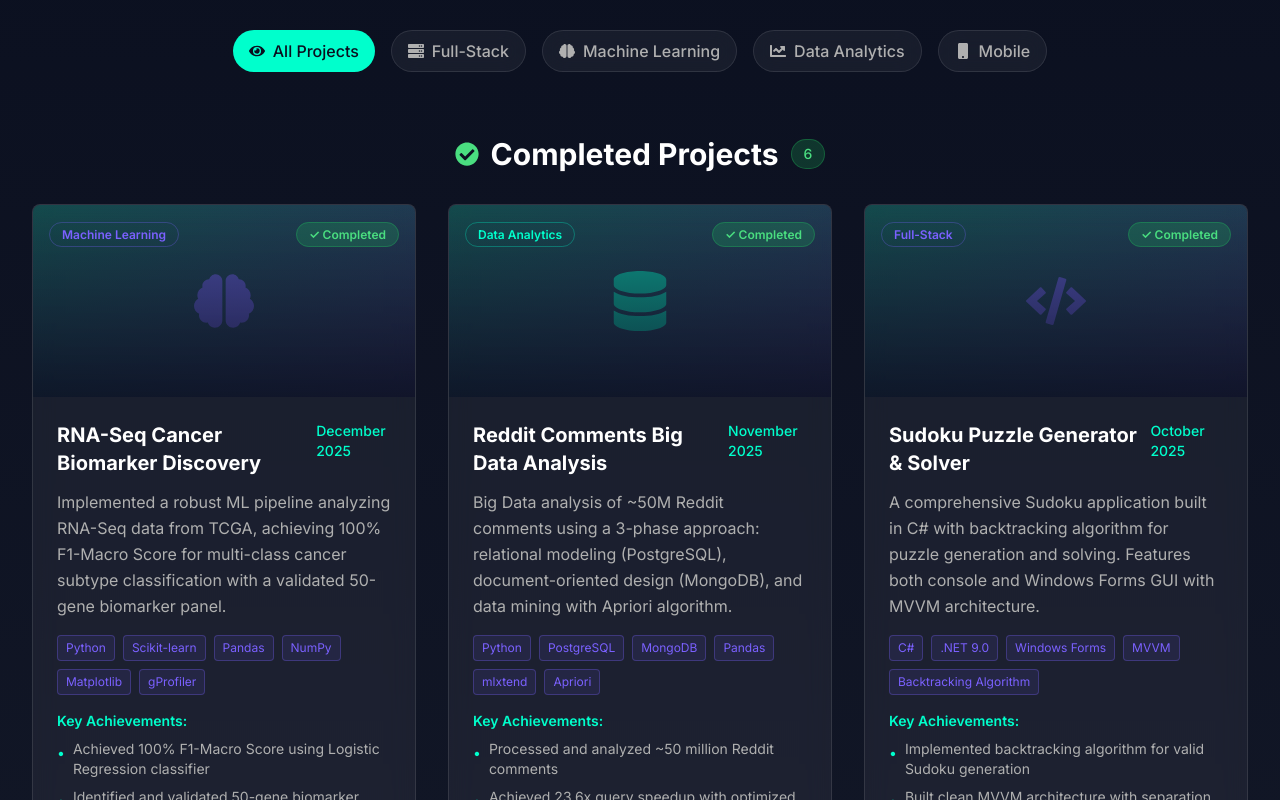
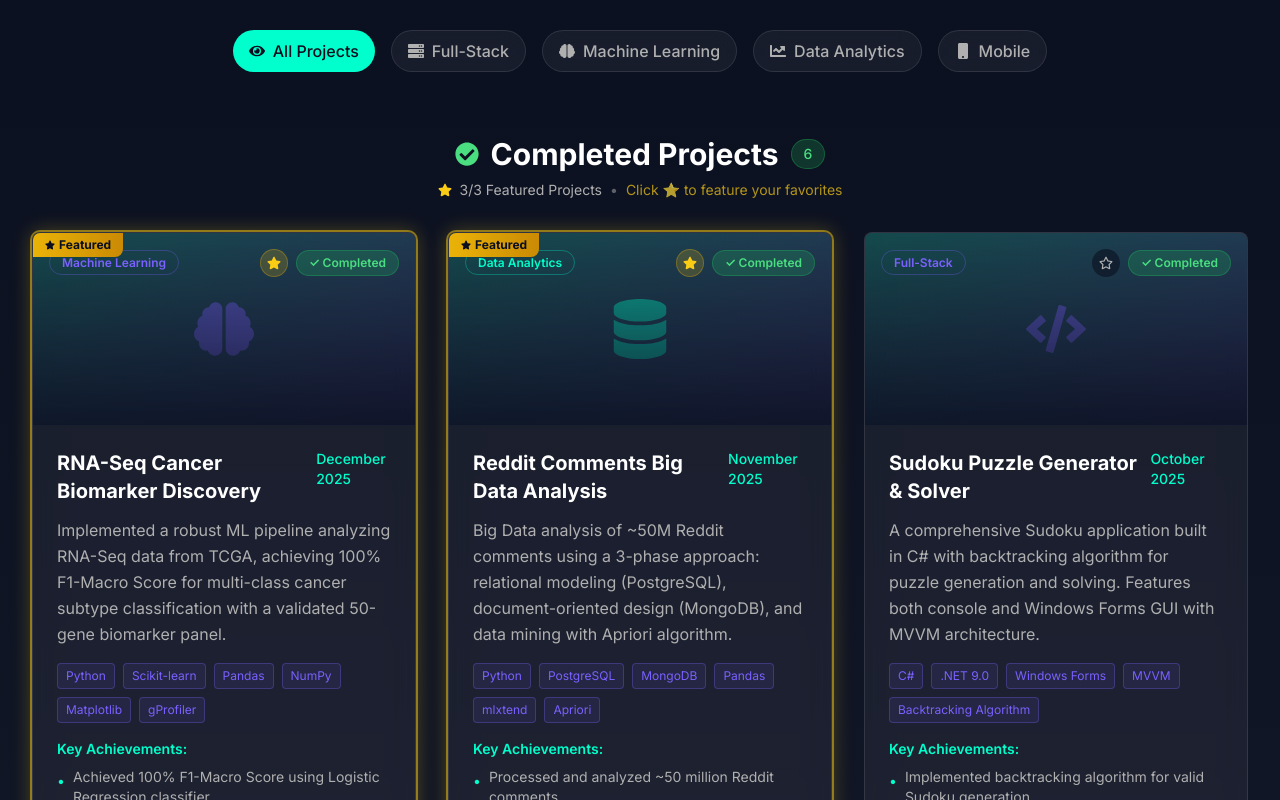
Before and after one commit to SiD-array/portfolio, a React (Vite) app: page / in a window 1280 px wide. Shown: the part 3160-3960 px from the top of the page. Built offline with nearby package versions, Linux system fonts and the light colour scheme.

Commit message:
Add star button to feature top 3 projects with golden glow effect

```diff
--- a/src/components/Projects.jsx
+++ b/src/components/Projects.jsx
@@ -1,14 +1,33 @@
 import React, { useState } from 'react'
 import { motion, AnimatePresence } from 'framer-motion'
-import { FaGithub, FaExternalLinkAlt, FaCode, FaDatabase, FaBrain, FaChartLine, FaMobile, FaServer, FaEye, FaCheckCircle, FaCog, FaChevronDown, FaChevronUp } from 'react-icons/fa'
+import { FaGithub, FaExternalLinkAlt, FaCode, FaDatabase, FaBrain, FaChartLine, FaMobile, FaServer, FaEye, FaCheckCircle, FaCog, FaChevronDown, FaChevronUp, FaStar, FaRegStar } from 'react-icons/fa'
 
 const Projects = () => {
   const [hoveredProject, setHoveredProject] = useState(null)
   const [selectedCategory, setSelectedCategory] = useState('all')
   const [showAllCompleted, setShowAllCompleted] = useState(false)
   const [showAllInProgress, setShowAllInProgress] = useState(false)
+  const [starredProjects, setStarredProjects] = useState([1, 2, 4]) // Default starred project IDs
 
   const PROJECTS_TO_SHOW = 3
+  const MAX_STARRED = 3
+
+  const toggleStar = (projectId) => {
+    setStarredProjects(prev => {
+      if (prev.includes(projectId)) {
+        // Remove star
+        return prev.filter(id => id !== projectId)
+      } else if (prev.length < MAX_STARRED) {
+        // Add star if under limit
+        return [...prev, projectId]
+      } else {
+        // Already at max, show alert or just don't add
+        return prev
+      }
+    })
+  }
+
+  const isStarred = (projectId) => starredProjects.includes(projectId)
 
   // Completed Projects
   const completedProjects = [
@@ -365,8 +384,9 @@ const Projects = () => {
           <>
             <motion.div
               variants={itemVariants}
-              className="flex items-center justify-center gap-3 mb-8"
+              className="flex flex-col items-center gap-2 mb-8"
             >
+              <div className="flex items-center gap-3">
                 <FaCheckCircle className="text-green-400 text-2xl" />
                 <h3 className="text-2xl md:text-3xl font-bold text-text-light">
                   Completed Projects
@@ -374,6 +394,15 @@ const Projects = () => {
                 <span className="px-3 py-1 bg-green-500/20 text-green-400 border border-green-500/30 rounded-full text-sm font-medium">
                   {filteredCompletedProjects.length}
                 </span>
+              </div>
+              <div className="flex items-center gap-2 text-sm text-text-gray">
+                <FaStar className="text-yellow-400" size={14} />
+                <span>
+                  {starredProjects.length}/{MAX_STARRED} Featured Projects
+                </span>
+                <span className="text-text-gray/50">•</span>
+                <span className="text-yellow-400/70">Click ⭐ to feature your favorites</span>
+              </div>
             </motion.div>
 
             <motion.div
@@ -397,7 +426,20 @@ const Projects = () => {
                     onHoverEnd={() => setHoveredProject(null)}
                     className="group relative"
                   >
-                    <div className="glass-effect rounded-lg overflow-hidden hover:neon-glow transition-all duration-300 h-full">
+                    <div className={`glass-effect rounded-lg overflow-hidden hover:neon-glow transition-all duration-300 h-full ${
+                      isStarred(project.id)
+                        ? 'ring-2 ring-yellow-400/50 shadow-[0_0_20px_rgba(250,204,21,0.3)]'
+                        : ''
+                    }`}>
+                      {/* Starred Badge */}
+                      {isStarred(project.id) && (
+                        <div className="absolute top-0 left-0 z-10">
+                          <div className="bg-gradient-to-r from-yellow-500 to-yellow-600 text-dark-bg text-xs font-bold px-3 py-1 rounded-br-lg flex items-center gap-1">
+                            <FaStar size={10} />
+                            <span>Featured</span>
+                          </div>
+                        </div>
+                      )}
                       {/* Project Image */}
                       <div className="relative h-48 bg-gradient-to-br from-neon-cyan/20 to-neon-purple/20 overflow-hidden">
                         <motion.div
@@ -415,8 +457,24 @@ const Projects = () => {
                           </span>
                         </div>
 
-                        {/* Completed Badge */}
-                        <div className="absolute top-4 right-4">
+                        {/* Completed Badge & Star Button */}
+                        <div className="absolute top-4 right-4 flex items-center gap-2">
+                          <motion.button
+                            whileHover={{ scale: 1.2 }}
+                            whileTap={{ scale: 0.9 }}
+                            onClick={(e) => {
+                              e.stopPropagation()
+                              toggleStar(project.id)
+                            }}
+                            className={`p-1.5 rounded-full transition-all duration-300 ${
+                              isStarred(project.id)
+                                ? 'bg-yellow-500/20 text-yellow-400 border border-yellow-500/30'
+                                : 'bg-dark-bg/60 text-text-gray hover:text-yellow-400 border border-transparent hover:border-yellow-500/30'
+                            }`}
+                            title={isStarred(project.id) ? 'Remove from favorites' : starredProjects.length >= MAX_STARRED ? 'Max 3 starred projects' : 'Add to favorites'}
+                          >
+                            {isStarred(project.id) ? <FaStar size={14} /> : <FaRegStar size={14} />}
+                          </motion.button>
                           <span className="px-3 py-1 rounded-full text-xs font-semibold bg-green-500/20 text-green-400 border border-green-500/30">
                             ✓ Completed
                           </span>
```
Lines whose indentation alone changed are shown as unchanged.
